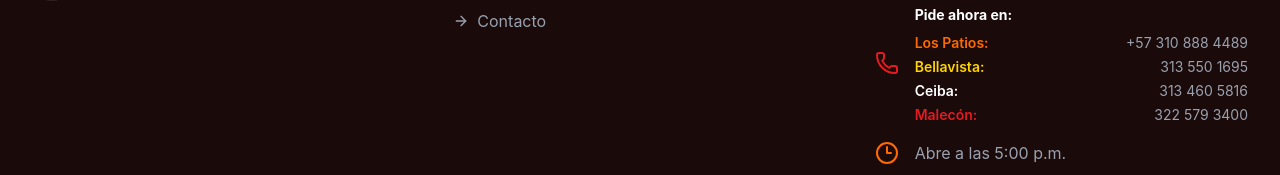
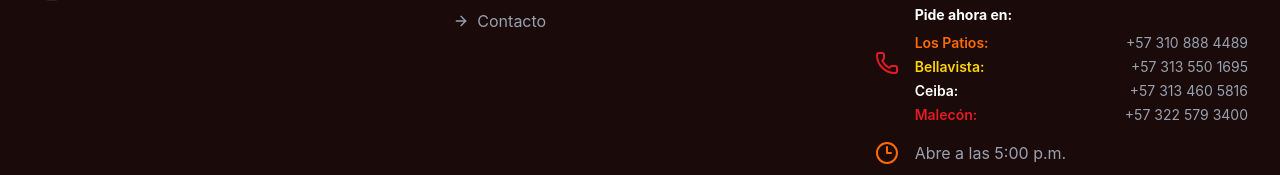
Before and after one commit to JaredBautist/METROPIZZA, a Next.js app: page / in a window 1280 px wide. Shown: the part 6971-7146 px from the top of the page. Built offline with nearby package versions, Linux system fonts and the light colour scheme.

Commit message:
numeros de telefono

```diff
--- a/src/app/page.tsx
+++ b/src/app/page.tsx
@@ -740,15 +740,15 @@ export default function Home() {
                       </Link>
                       <Link href="tel:+573135501695" className="hover:text-white transition-colors flex items-center justify-between">
                         <span className="text-accent font-semibold">Bellavista:</span>
-                        <span>313 550 1695</span>
+                        <span>+57 313 550 1695</span>
                       </Link>
                       <Link href="tel:+573134605816" className="hover:text-white transition-colors flex items-center justify-between">
                         <span className="text-white font-semibold">Ceiba:</span>
-                        <span>313 460 5816</span>
+                        <span>+57 313 460 5816</span>
                       </Link>
                       <Link href="tel:+573225793400" className="hover:text-white transition-colors flex items-center justify-between">
                         <span className="text-primary font-semibold">Malecón:</span>
-                        <span>322 579 3400</span>
+                        <span>+57 322 579 3400</span>
                       </Link>
                     </div>
                   </li>
```
